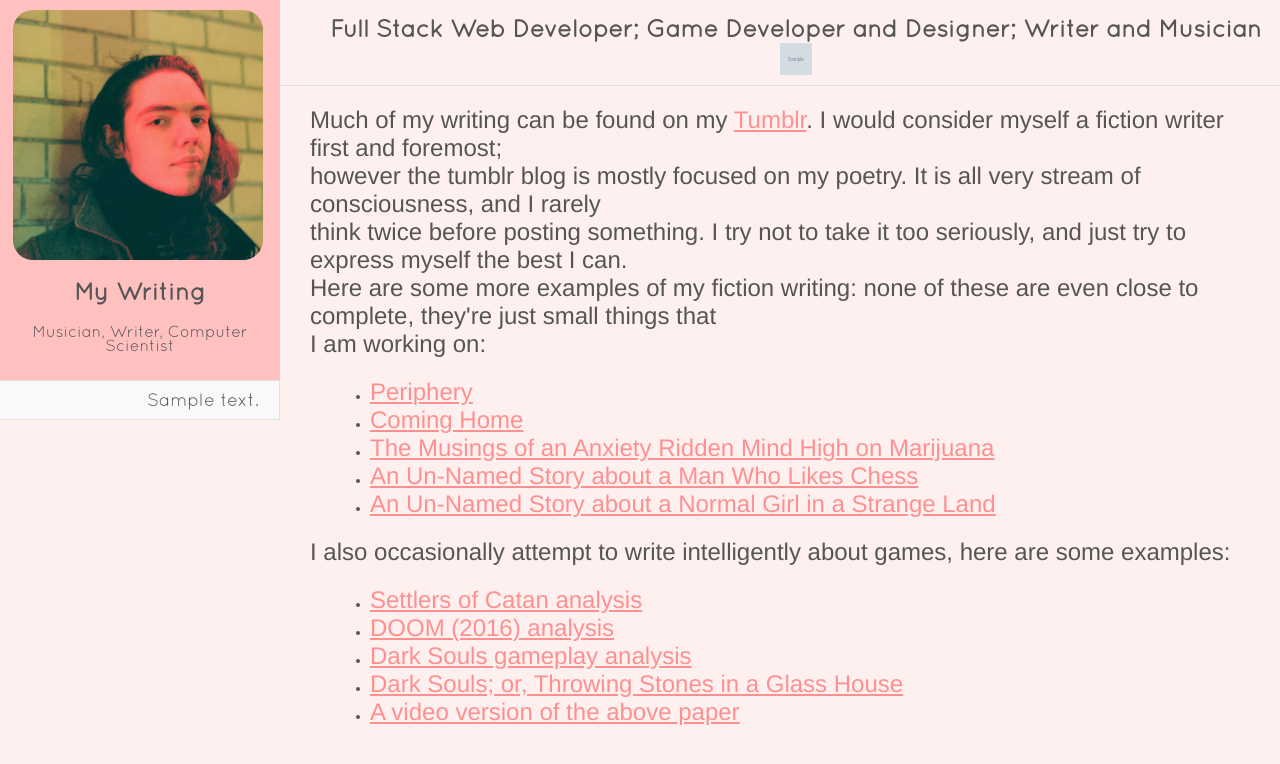
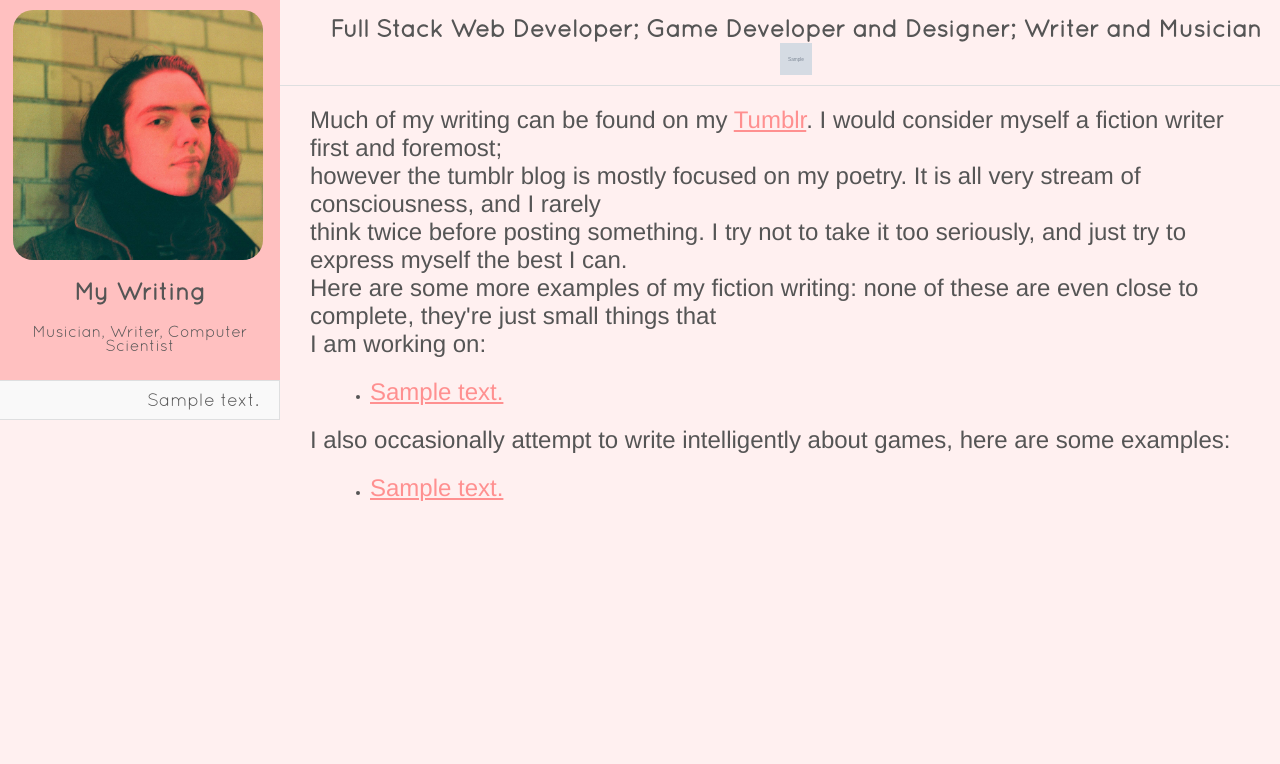
Before and after one commit to nichow/personal_site_flask, a Flask app: template templates/writing.html in a window 1280 px wide. Shown: the top 764 px of the page. Run offline with Flask 2, Linux system fonts and the light colour scheme; the template is opened without the code that fills it: most values are stand-ins (such as "Sample title", 1, 10 or a date in 2020); grey boxes marked "Sample" are stand-in pictures.

Commit message:
Change writing template to take advantage of jinja templating

```diff
--- a/app.py
+++ b/app.py
@@ -1,6 +1,6 @@
 from flask import Flask
 from flask import render_template
-from templateVariables import navigation, subheading
+from templateVariables import navigation, subheading, stories, essays
 
 app = Flask(__name__)
 
@@ -37,7 +37,7 @@ def skills():
 
 @app.route('/writing')
 def writing():
-    return render_template('writing.html', navigation=navigation, subheading=subheading)
+    return render_template('writing.html', navigation=navigation, subheading=subheading, stories=stories, essays=essays)
 
 
 @app.route('/pot')
--- a/templateVariables.py
+++ b/templateVariables.py
@@ -39,3 +39,27 @@ subheading = [
      'id': 'insta',
      'src': '../static/images/Instagram.svg'}
 ]
+stories = [
+    {'href': '../static/documents/Periphery.pdf',
+     'text': 'Periphery'},
+    {'href': '../static/documents/ComingHome.pdf',
+     'text': 'Coming Home'},
+    {'href': '../static/documents/musings.pdf',
+     'text': 'The Musings of an Anxiety Ridden Mind High on Marijuana'},
+    {'href': '../static/documents/chess.pdf',
+     'text': 'Chess'},
+    {'href': '../static/documents/kaela.pdf',
+     'text': 'Kaela - Very Unfinished'}
+]
+essays = [
+    {'href': '../static/documents/catan.pdf',
+     'text': 'Settlers of Catan Analysis'},
+    {'href': '../static/documents/doom.pdf',
+     'text': 'DOOM (2016) Analysis'},
+    {'href': '../static/documents/Dark%20Souls.pdf',
+     'text': 'Dark Souls Gameplay Analysis'},
+    {'href': '../static/documents/Dark%20Souls%202.pdf',
+     'text': 'Dark Souls; or, Throwing Stones in a Glass House'},
+    {'href': 'https://www.youtube.com/watch?v=BRq8OLfRu_M',
+     'text': 'Video Version of the Above Essay'}
+]
--- a/templates/writing.html
+++ b/templates/writing.html
@@ -18,11 +18,9 @@
         </h2>
 
         <ul>
-            <li><a href="../static/documents/Periphery.pdf">Periphery</a></li>
-            <li><a href="../static/documents/ComingHome.pdf">Coming Home</a></li>
-            <li><a href="../static/documents/musings.pdf">The Musings of an Anxiety Ridden Mind High on Marijuana</a></li>
-            <li><a href="../static/documents/chess.pdf">An Un-Named Story about a Man Who Likes Chess</a></li>
-            <li><a href="../static/documents/kaela.pdf">An Un-Named Story about a Normal Girl in a Strange Land</a></li>
+            {% for item in stories %}
+                <li><a href="{{ item.href }}">{{ item.text }}</a></li>
+            {% endfor %}
         </ul>
 
         <h2>
@@ -30,11 +28,9 @@
         </h2>
 
         <ul>
-            <li><a href="../static/documents/catan.pdf">Settlers of Catan analysis</a></li>
-            <li><a href="../static/documents/doom.pdf">DOOM (2016) analysis</a></li>
-            <li><a href="../static/documents/Dark%20Souls.pdf">Dark Souls gameplay analysis</a></li>
-            <li><a href="../static/documents/Dark%20Souls%202.pdf">Dark Souls; or, Throwing Stones in a Glass House</a></li>
-            <li><a href="https://www.youtube.com/watch?v=BRq8OLfRu_M">A video version of the above paper</a></li>
+            {% for item in essays %}
+                <li><a href="{{ item.href }}">{{ item.text }}</a></li>
+            {% endfor %}
         </ul>
     </div>
 {% endblock %}
```
